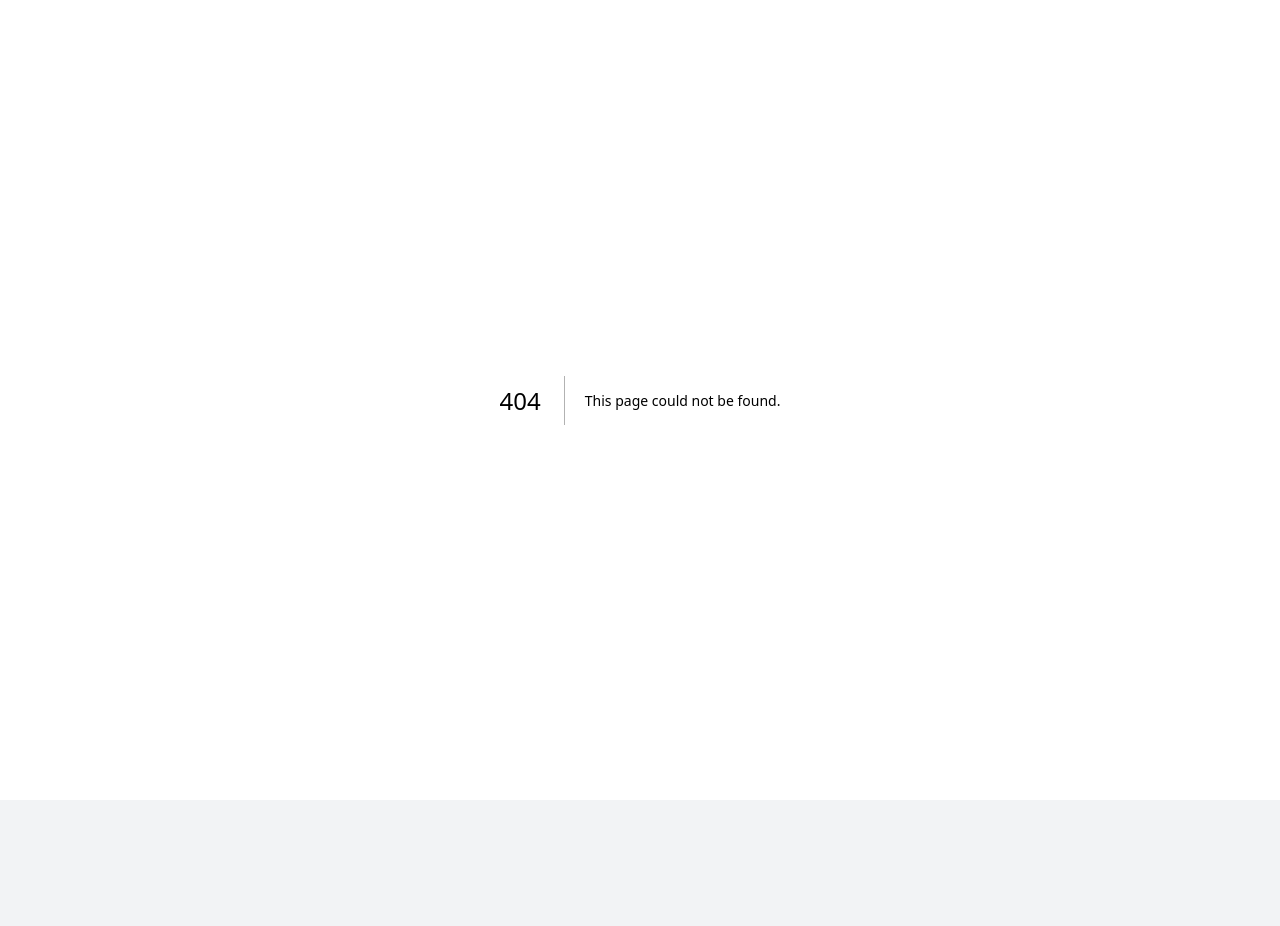
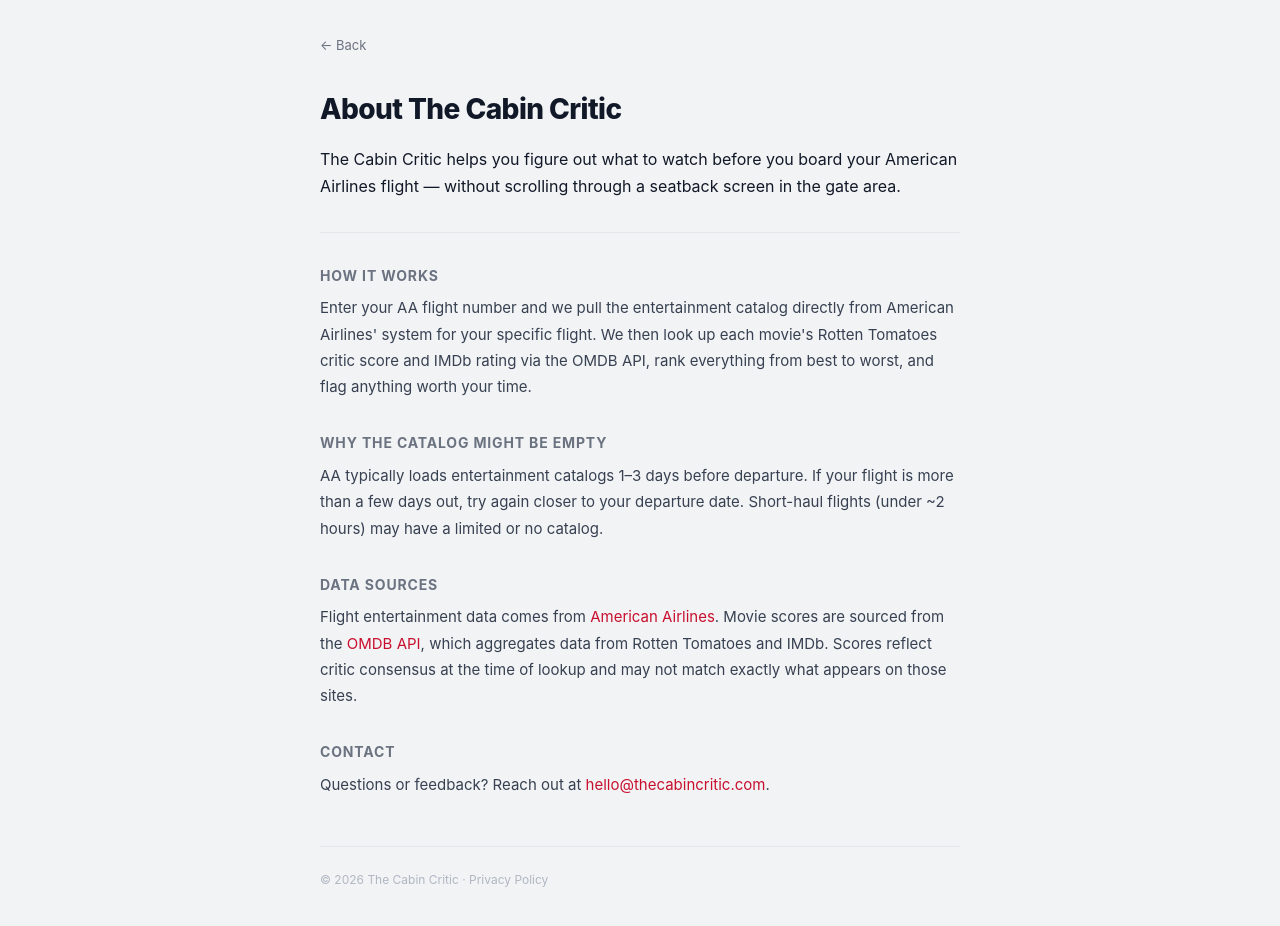
Before and after one commit to Coltasi/aa_inflight_reviews, a Next.js app: page /about in a window 1280 px wide. Before the commit this address had no page. Shown: the top 926 px of the page. Before the commit the page ends 800 px from the top, so only its background shows below. Built offline with nearby package versions, Linux system fonts and the light colour scheme.

Commit message:
feat: about + privacy pages, site footer with nav links

```diff
--- /dev/null
+++ b/app/about/about.module.css
@@ -0,0 +1,66 @@
+.page {
+  min-height: 100vh;
+  background: var(--bg);
+  padding: 2rem 1rem 4rem;
+}
+
+.wrap {
+  max-width: 640px;
+  margin: 0 auto;
+}
+
+.back {
+  display: inline-block;
+  font-size: 13px;
+  color: var(--muted);
+  margin-bottom: 2rem;
+  transition: color 0.15s;
+}
+
+.back:hover { color: var(--red); }
+
+.title {
+  font-size: 28px;
+  font-weight: 800;
+  color: var(--text);
+  margin-bottom: 1rem;
+  letter-spacing: -0.02em;
+}
+
+.lead {
+  font-size: 16px;
+  color: var(--text);
+  line-height: 1.7;
+  margin-bottom: 2rem;
+  padding-bottom: 2rem;
+  border-bottom: 1px solid var(--border);
+}
+
+.h2 {
+  font-size: 14px;
+  font-weight: 700;
+  text-transform: uppercase;
+  letter-spacing: 0.06em;
+  color: var(--muted);
+  margin: 2rem 0 0.6rem;
+}
+
+p {
+  font-size: 15px;
+  color: #374151;
+  line-height: 1.75;
+}
+
+a { color: var(--red); }
+a:hover { text-decoration: underline; }
+
+.footer {
+  margin-top: 3rem;
+  padding-top: 1.5rem;
+  border-top: 1px solid var(--border);
+  font-size: 12px;
+  color: #b0b7c3;
+}
+
+.footer a { color: #b0b7c3; }
+.footer a:hover { color: var(--muted); text-decoration: none; }
--- /dev/null
+++ b/app/about/page.js
@@ -0,0 +1,47 @@
+import s from './about.module.css';
+
+export const metadata = {
+  title: 'About — The Cabin Critic',
+  description: 'What is The Cabin Critic and how does it work?',
+};
+
+export default function About() {
+  return (
+    <div className={s.page}>
+      <div className={s.wrap}>
+        <a href="/" className={s.back}>← Back</a>
+
+        <h1 className={s.title}>About The Cabin Critic</h1>
+
+        <p className={s.lead}>
+          The Cabin Critic helps you figure out what to watch before you board your American Airlines flight — without scrolling through a seatback screen in the gate area.
+        </p>
+
+        <h2 className={s.h2}>How it works</h2>
+        <p>
+          Enter your AA flight number and we pull the entertainment catalog directly from American Airlines' system for your specific flight. We then look up each movie's Rotten Tomatoes critic score and IMDb rating via the OMDB API, rank everything from best to worst, and flag anything worth your time.
+        </p>
+
+        <h2 className={s.h2}>Why the catalog might be empty</h2>
+        <p>
+          AA typically loads entertainment catalogs 1–3 days before departure. If your flight is more than a few days out, try again closer to your departure date. Short-haul flights (under ~2 hours) may have a limited or no catalog.
+        </p>
+
+        <h2 className={s.h2}>Data sources</h2>
+        <p>
+          Flight entertainment data comes from <a href="https://entertainment.aa.com" target="_blank" rel="noopener noreferrer">American Airlines</a>. Movie scores are sourced from the <a href="https://www.omdbapi.com" target="_blank" rel="noopener noreferrer">OMDB API</a>, which aggregates data from Rotten Tomatoes and IMDb. Scores reflect critic consensus at the time of lookup and may not match exactly what appears on those sites.
+        </p>
+
+        <h2 className={s.h2}>Contact</h2>
+        <p>
+          Questions or feedback? Reach out at <a href="mailto:hello@thecabincritic.com">hello@thecabincritic.com</a>.
+        </p>
+
+        <footer className={s.footer}>
+          © {new Date().getFullYear()} The Cabin Critic ·{' '}
+          <a href="/privacy">Privacy Policy</a>
+        </footer>
+      </div>
+    </div>
+  );
+}
```
Also changed, not shown: app/page.js (+8 -0 lines), app/page.module.css (+23 -0 lines), app/privacy/page.js (added, +63 -0 lines).
